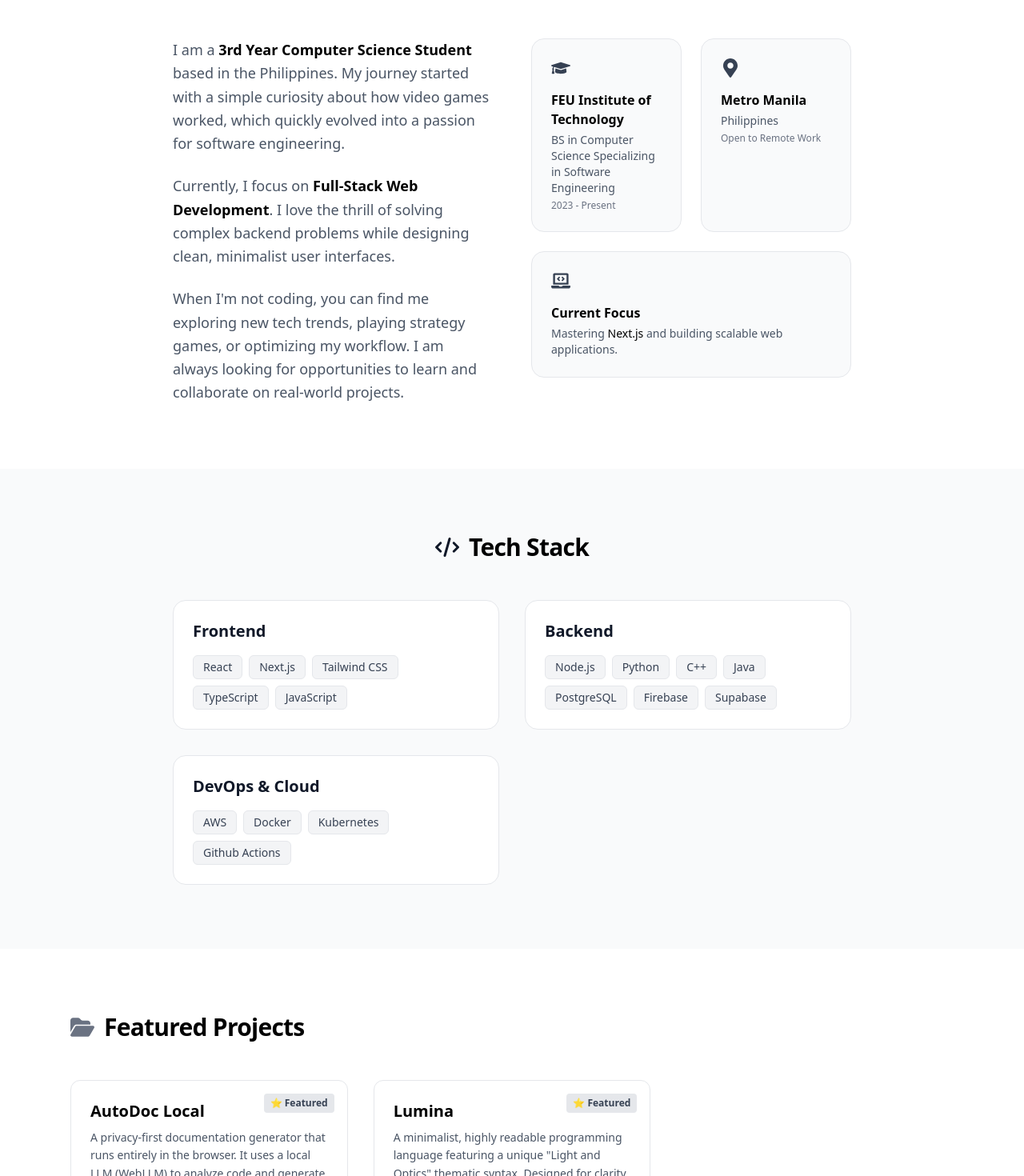
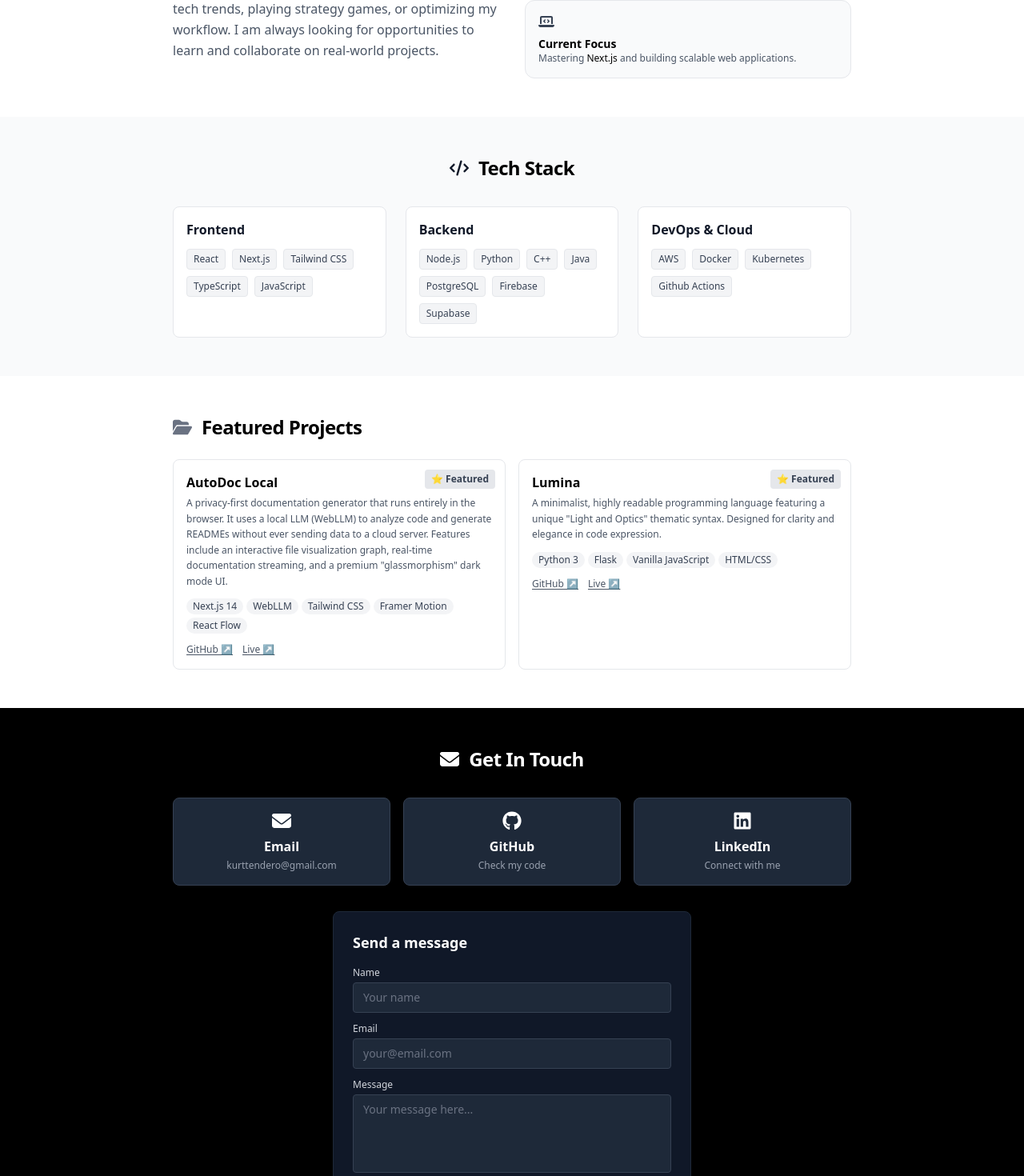
Before and after one commit to Kurt0913/kurt-portfolio, a Next.js app: page / in a window 1280 px wide. Shown: the part 996-2466 px from the top of the page at 80% size. Built offline with nearby package versions, Linux system fonts and the light colour scheme.

Commit message:
Make portfolio compact and HR-friendly, fix light theme persistence

```diff
--- a/src/app/components/About.jsx
+++ b/src/app/components/About.jsx
@@ -1,11 +1,11 @@
 'use client';
 import React from 'react';
 import { motion } from 'framer-motion';
-import { FaGraduationCap, FaMapMarkerAlt, FaCode, FaLaptopCode } from "react-icons/fa";
+import { FaUser, FaGraduationCap, FaMarker, FaLaptopCode } from "react-icons/fa6";
 
 const About = () => {
   return (
-    <section id="about" className="py-20 bg-white dark:bg-black transition-colors duration-300">
+    <section id="about" className="py-12 bg-white dark:bg-black transition-colors duration-300">
       <div className="max-w-4xl mx-auto px-6">
 
         {/* Section Title */}
@@ -13,13 +13,13 @@ const About = () => {
           initial={{ opacity: 0, y: 20 }}
           whileInView={{ opacity: 1, y: 0 }}
           viewport={{ once: true }}
-          className="text-3xl font-bold tracking-tight text-black dark:text-white mb-12 flex items-center gap-3"
+          className="text-2xl font-bold tracking-tight text-black dark:text-white mb-6 flex items-center gap-3"
         >
           <FaUser className="text-gray-500" />
           About
         </motion.h2>
 
-        <div className="grid grid-cols-1 md:grid-cols-2 gap-12 items-start">
+        <div className="grid grid-cols-1 md:grid-cols-2 gap-8 items-start">
 
           {/* LEFT COLUMN: The Biography */}
           <motion.div
@@ -27,7 +27,7 @@ const About = () => {
             whileInView={{ opacity: 1, x: 0 }}
             viewport={{ once: true }}
             transition={{ delay: 0.2 }}
-            className="space-y-6 text-lg leading-relaxed text-gray-600 dark:text-gray-400"
+            className="space-y-4 text-base leading-relaxed text-gray-600 dark:text-gray-400"
           >
             <p>
               I am a <strong className="text-black dark:text-white">3rd Year Computer Science Student</strong> based in the Philippines. My journey started with a simple curiosity about how video games worked, which quickly evolved into a passion for software engineering.
@@ -41,7 +41,7 @@ const About = () => {
           </motion.div>
 
           {/* RIGHT COLUMN: The "Quick Stats" Grid */}
-          <div className="grid grid-cols-1 sm:grid-cols-2 gap-6">
+          <div className="grid grid-cols-1 gap-4">
 
             {/* Card 1: Education */}
             <motion.div
@@ -49,12 +49,12 @@ const About = () => {
               whileInView={{ opacity: 1, y: 0 }}
               viewport={{ once: true }}
               transition={{ delay: 0.3 }}
-              className="p-6 bg-gray-50 dark:bg-gray-900 rounded-2xl border border-gray-200 dark:border-gray-800"
+              className="p-4 bg-gray-50 dark:bg-gray-900 rounded-xl border border-gray-200 dark:border-gray-800"
             >
-              <FaGraduationCap className="text-2xl text-gray-700 dark:text-gray-300 mb-4" />
-              <h3 className="font-bold text-black dark:text-white mb-1">FEU Institute of Technology</h3>
-              <p className="text-sm text-gray-600 dark:text-gray-400">BS in Computer Science Specializing in Software Engineering</p>
-              <p className="text-xs text-gray-500 mt-1">2023 - Present</p>
+              <FaGraduationCap className="text-xl text-gray-700 dark:text-gray-300 mb-2" />
+              <h3 className="font-bold text-black dark:text-white text-sm">FEU Institute of Technology</h3>
+              <p className="text-xs text-gray-600 dark:text-gray-400">BS in Computer Science</p>
+              <p className="text-xs text-gray-500 mt-1">2021 - Present</p>
             </motion.div>
 
             {/* Card 2: Location */}
@@ -63,11 +63,11 @@ const About = () => {
               whileInView={{ opacity: 1, y: 0 }}
               viewport={{ once: true }}
               transition={{ delay: 0.4 }}
-              className="p-6 bg-gray-50 dark:bg-gray-900 rounded-2xl border border-gray-200 dark:border-gray-800"
+              className="p-4 bg-gray-50 dark:bg-gray-900 rounded-xl border border-gray-200 dark:border-gray-800"
             >
-              <FaMapMarkerAlt className="text-2xl text-gray-700 dark:text-gray-300 mb-4" />
-              <h3 className="font-bold text-black dark:text-white mb-1">Metro Manila</h3>
-              <p className="text-sm text-gray-600 dark:text-gray-400">Philippines</p>
+              <FaMarker className="text-xl text-gray-700 dark:text-gray-300 mb-2" />
+              <h3 className="font-bold text-black dark:text-white text-sm">Metro Manila</h3>
+              <p className="text-xs text-gray-600 dark:text-gray-400">Philippines</p>
               <p className="text-xs text-gray-500 mt-1">Open to Remote Work</p>
             </motion.div>
 
@@ -77,11 +77,11 @@ const About = () => {
               whileInView={{ opacity: 1, y: 0 }}
               viewport={{ once: true }}
               transition={{ delay: 0.5 }}
-              className="p-6 bg-gray-50 dark:bg-gray-900 rounded-2xl border border-gray-200 dark:border-gray-800 col-span-1 sm:col-span-2"
+              className="p-4 bg-gray-50 dark:bg-gray-900 rounded-xl border border-gray-200 dark:border-gray-800"
             >
-              <FaLaptopCode className="text-2xl text-gray-700 dark:text-gray-300 mb-4" />
-              <h3 className="font-bold text-black dark:text-white mb-1">Current Focus</h3>
-              <p className="text-sm text-gray-600 dark:text-gray-400">
+              <FaLaptopCode className="text-xl text-gray-700 dark:text-gray-300 mb-2" />
+              <h3 className="font-bold text-black dark:text-white text-sm">Current Focus</h3>
+              <p className="text-xs text-gray-600 dark:text-gray-400">
                 Mastering <span className="font-medium text-black dark:text-white">Next.js</span> and building scalable web applications.
               </p>
             </motion.div>
@@ -95,7 +95,4 @@ const About = () => {
   );
 };
 
-// Make sure to import FaUser since we used it in the title!
-import { FaUser } from "react-icons/fa";
-
 export default About;
--- a/src/app/components/Contact.jsx
+++ b/src/app/components/Contact.jsx
@@ -22,29 +22,29 @@ const Contact = () => {
   };
 
   return (
-    <section id="contact" className="py-20 bg-black dark:bg-gray-950 transition-colors duration-300">
+    <section id="contact" className="py-12 bg-black dark:bg-gray-950 transition-colors duration-300">
       <div className="max-w-4xl mx-auto px-6">
 
         <motion.h2
           initial={{ opacity: 0, y: 20 }}
           whileInView={{ opacity: 1, y: 0 }}
           viewport={{ once: true }}
-          className="text-3xl font-bold tracking-tight text-white mb-12 flex items-center gap-3 justify-center"
+          className="text-2xl font-bold tracking-tight text-white mb-8 flex items-center gap-3 justify-center"
         >
           <FaEnvelope className="text-white" />
           Get In Touch
         </motion.h2>
 
-        <div className="grid grid-cols-1 md:grid-cols-3 gap-8 mb-12">
+        <div className="grid grid-cols-1 md:grid-cols-3 gap-4 mb-8">
 
           {/* Email Card */}
           <a
             href="mailto:kurttendero@gmail.com"
-            className="p-6 bg-gray-800 border border-gray-700 rounded-2xl hover:border-gray-600 transition text-center cursor-pointer"
+            className="p-4 bg-gray-800 border border-gray-700 rounded-lg hover:border-gray-600 transition text-center cursor-pointer"
           >
-            <FaEnvelope className="text-3xl text-white mb-4 mx-auto" />
-            <h3 className="text-xl font-semibold text-white mb-2">Email</h3>
-            <p className="text-gray-400 text-sm">kurttendero@gmail.com</p>
+            <FaEnvelope className="text-2xl text-white mb-2 mx-auto" />
+            <h3 className="text-base font-semibold text-white mb-1">Email</h3>
+            <p className="text-gray-400 text-xs">kurttendero@gmail.com</p>
           </a>
 
           {/* GitHub Card */}
@@ -52,11 +52,11 @@ const Contact = () => {
             href="https://github.com/Kurt0913"
             target="_blank"
             rel="noreferrer"
-            className="p-6 bg-gray-800 border border-gray-700 rounded-2xl hover:border-gray-600 transition text-center cursor-pointer"
+            className="p-4 bg-gray-800 border border-gray-700 rounded-lg hover:border-gray-600 transition text-center cursor-pointer"
           >
-            <FaGithub className="text-3xl text-white mb-4 mx-auto" />
-            <h3 className="text-xl font-semibold text-white mb-2">GitHub</h3>
-            <p className="text-gray-400 text-sm">Check my code</p>
+            <FaGithub className="text-2xl text-white mb-2 mx-auto" />
+            <h3 className="text-base font-semibold text-white mb-1">GitHub</h3>
+            <p className="text-gray-400 text-xs">Check my code</p>
           </a>
 
           {/* LinkedIn Card */}
@@ -64,11 +64,11 @@ const Contact = () => {
             href="https://linkedin.com/in/kurt-tendero"
             target="_blank"
             rel="noreferrer"
-            className="p-6 bg-gray-800 border border-gray-700 rounded-2xl hover:border-gray-600 transition text-center cursor-pointer"
+            className="p-4 bg-gray-800 border border-gray-700 rounded-lg hover:border-gray-600 transition text-center cursor-pointer"
           >
-            <FaLinkedin className="text-3xl text-white mb-4 mx-auto" />
-            <h3 className="text-xl font-semibold text-white mb-2">LinkedIn</h3>
-            <p className="text-gray-400 text-sm">Connect with me</p>
+            <FaLinkedin className="text-2xl text-white mb-2 mx-auto" />
+            <h3 className="text-base font-semibold text-white mb-1">LinkedIn</h3>
+            <p className="text-gray-400 text-xs">Connect with me</p>
           </a>
 
         </div>
@@ -78,56 +78,56 @@ const Contact = () => {
           initial={{ opacity: 0, y: 20 }}
           whileInView={{ opacity: 1, y: 0 }}
           viewport={{ once: true }}
-          className="bg-gray-900 border border-gray-800 rounded-2xl p-8 max-w-2xl mx-auto"
+          className="bg-gray-900 border border-gray-800 rounded-lg p-6 max-w-md mx-auto"
         >
-          <h3 className="text-2xl font-semibold text-white mb-6">Send me a message</h3>
+          <h3 className="text-lg font-semibold text-white mb-4">Send a message</h3>
 
-          <form onSubmit={handleSubmit} className="space-y-4">
+          <form onSubmit={handleSubmit} className="space-y-3">
 
             <div>
-              <label className="block text-sm font-medium text-gray-300 mb-2">Name</label>
+              <label className="block text-xs font-medium text-gray-300 mb-1">Name</label>
               <input
                 type="text"
                 name="name"
                 value={formData.name}
                 onChange={handleChange}
                 required
-                className="w-full px-4 py-2 bg-gray-800 border border-gray-700 rounded-lg text-white placeholder-gray-500 focus:outline-none focus:border-blue-500 transition-colors"
+                className="w-full px-3 py-2 bg-gray-800 border border-gray-700 rounded text-white placeholder-gray-500 text-sm focus:outline-none focus:border-gray-600 transition-colors"
                 placeholder="Your name"
               />
             </div>
 
             <div>
-              <label className="block text-sm font-medium text-gray-300 mb-2">Email</label>
+              <label className="block text-xs font-medium text-gray-300 mb-1">Email</label>
               <input
                 type="email"
                 name="email"
                 value={formData.email}
                 onChange={handleChange}
                 required
-                className="w-full px-4 py-2 bg-gray-800 border border-gray-700 rounded-lg text-white placeholder-gray-500 focus:outline-none focus:border-blue-500 transition-colors"
+                className="w-full px-3 py-2 bg-gray-800 border border-gray-700 rounded text-white placeholder-gray-500 text-sm focus:outline-none focus:border-gray-600 transition-colors"
                 placeholder="your@email.com"
               />
             </div>
 
             <div>
-              <label className="block text-sm font-medium text-gray-300 mb-2">Message</label>
+              <label className="block text-xs font-medium text-gray-300 mb-1">Message</label>
               <textarea
                 name="message"
                 value={formData.message}
                 onChange={handleChange}
                 required
-                rows="5"
-                className="w-full px-4 py-2 bg-gray-800 border border-gray-700 rounded-lg text-white placeholder-gray-500 focus:outline-none focus:border-blue-500 transition-colors resize-none"
+                rows="4"
+                className="w-full px-3 py-2 bg-gray-800 border border-gray-700 rounded text-white placeholder-gray-500 text-sm focus:outline-none focus:border-gray-600 transition-colors resize-none"
                 placeholder="Your message here..."
               ></textarea>
             </div>
 
             <button
               type="submit"
-              className="w-full py-3 bg-white text-black font-semibold rounded-lg hover:bg-gray-100 transition"
+              className="w-full py-2 bg-white text-black font-semibold rounded text-sm hover:bg-gray-100 transition"
             >
-              {submitted ? '✓ Message sent!' : 'Send Message'}
+              {submitted ? '✓ Sent!' : 'Send Message'}
             </button>
 
           </form>
--- a/src/app/components/Projects.jsx
+++ b/src/app/components/Projects.jsx
@@ -25,20 +25,20 @@ const projects = [
 
 const Projects = () => {
   return (
-    <section id="projects" className="py-20 bg-white dark:bg-black transition-colors duration-300">
-      <div className="max-w-6xl mx-auto px-6">
+    <section id="projects" className="py-12 bg-white dark:bg-black transition-colors duration-300">
+      <div className="max-w-4xl mx-auto px-6">
 
         <motion.h2
           initial={{ opacity: 0, y: 20 }}
           whileInView={{ opacity: 1, y: 0 }}
           viewport={{ once: true }}
-          className="text-3xl font-bold tracking-tight text-black dark:text-white mb-12 flex items-center gap-3"
+          className="text-2xl font-bold tracking-tight text-black dark:text-white mb-6 flex items-center gap-3"
         >
           <FaFolderOpen className="text-gray-500" /> {/* The Icon */}
           Featured Projects
         </motion.h2>
 
-        <div className="grid grid-cols-1 md:grid-cols-2 lg:grid-cols-3 gap-8">
+        <div className="grid grid-cols-1 md:grid-cols-2 gap-4">
           {projects.map((project, index) => (
             <motion.div
               key={index}
@@ -47,41 +47,41 @@ const Projects = () => {
               viewport={{ once: true }}
               transition={{ delay: index * 0.1 }}
               // Card Styling
-              className="group relative border border-gray-200 dark:border-gray-800 rounded-xl p-6 hover:border-gray-400 dark:hover:border-gray-600 transition-colors bg-white dark:bg-gray-900"
+              className="group relative border border-gray-200 dark:border-gray-800 rounded-lg p-4 hover:border-gray-400 dark:hover:border-gray-600 transition-colors bg-white dark:bg-gray-900"
             >
               {project.featured && (
-                <div className="absolute top-4 right-4 px-2 py-1 bg-gray-200 dark:bg-gray-800 text-gray-700 dark:text-gray-300 text-xs font-semibold rounded">
+                <div className="absolute top-3 right-3 px-2 py-1 bg-gray-200 dark:bg-gray-800 text-gray-700 dark:text-gray-300 text-xs font-semibold rounded">
                   ⭐ Featured
                 </div>
               )}
 
-              <h3 className="text-xl font-semibold text-black dark:text-white mb-2 pr-20">
+              <h3 className="text-base font-semibold text-black dark:text-white mb-1 pr-20">
                 {project.title}
               </h3>
 
-              <p className="text-gray-600 dark:text-gray-400 mb-6 text-sm leading-relaxed">
+              <p className="text-gray-600 dark:text-gray-400 mb-3 text-xs leading-relaxed">
                 {project.description}
               </p>
 
               {/* Tech Stack Tags */}
-              <div className="flex flex-wrap gap-2 mb-6">
+              <div className="flex flex-wrap gap-1 mb-3">
                 {project.tech.map((tech, i) => (
                   <span
                     key={i}
-                    className="text-xs font-medium px-2.5 py-1 rounded-full bg-gray-100 dark:bg-gray-800 text-gray-700 dark:text-gray-300"
+                    className="text-xs font-medium px-2 py-0.5 rounded-full bg-gray-100 dark:bg-gray-800 text-gray-700 dark:text-gray-300"
                   >
                     {tech}
                   </span>
                 ))}
               </div>
 
-              <div className="flex gap-4">
+              <div className="flex gap-3 text-xs">
                 {/* Links: Monochrome Underline Style */}
-                <Link href={project.github} className="text-sm font-medium text-gray-600 dark:text-gray-400 hover:text-black dark:hover:text-white underline underline-offset-4 decoration-gray-300 transition-colors">
+                <Link href={project.github} className="text-gray-600 dark:text-gray-400 hover:text-black dark:hover:text-white underline underline-offset-2 transition-colors">
                   GitHub ↗
                 </Link>
-                <Link href={project.link} className="text-sm font-medium text-gray-600 dark:text-gray-400 hover:text-black dark:hover:text-white underline underline-offset-4 decoration-gray-300 transition-colors">
-                  Live Demo ↗
+                <Link href={project.link} className="text-gray-600 dark:text-gray-400 hover:text-black dark:hover:text-white underline underline-offset-2 transition-colors">
+                  Live ↗
                 </Link>
               </div>
 
--- a/src/app/components/Skills.jsx
+++ b/src/app/components/Skills.jsx
@@ -12,22 +12,21 @@ const skills = [
 const Skills = () => {
   return (
     // FIXED: Added id="skills" so the Navbar link works
-    <section id="skills" className="py-20 bg-gray-50 dark:bg-gray-900 transition-colors duration-300">
+    <section id="skills" className="py-12 bg-gray-50 dark:bg-gray-900 transition-colors duration-300">
 
-      {/* FIXED: Changed max-w-6xl to max-w-4xl for better indentation */}
       <div className="max-w-4xl mx-auto px-6">
 
         <motion.h2
           initial={{ opacity: 0, y: 20 }}
           whileInView={{ opacity: 1, y: 0 }}
           viewport={{ once: true }}
-          className="text-3xl font-bold tracking-tight text-center mb-12 text-black dark:text-white flex justify-center items-center gap-3"
+          className="text-2xl font-bold tracking-tight text-center mb-8 text-black dark:text-white flex justify-center items-center gap-3"
         >
           <FaCode className="text-gray-900 dark:text-white" />
           Tech Stack
         </motion.h2>
 
-        <div className="grid grid-cols-1 md:grid-cols-2 gap-8"> {/* Changed to 2 columns for cleaner look */}
+        <div className="grid grid-cols-1 md:grid-cols-3 gap-6">
           {skills.map((skillGroup, index) => (
             <motion.div
               key={index}
@@ -35,9 +34,9 @@ const Skills = () => {
               whileInView={{ opacity: 1, y: 0 }}
               viewport={{ once: true }}
               transition={{ delay: index * 0.1 }}
-              className="bg-white dark:bg-black p-6 rounded-2xl border border-gray-200 dark:border-gray-800"
+              className="bg-white dark:bg-black p-4 rounded-lg border border-gray-200 dark:border-gray-800"
             >
-              <h3 className="text-xl font-semibold text-gray-900 dark:text-white mb-4">
+              <h3 className="text-base font-semibold text-gray-900 dark:text-white mb-3">
                 {skillGroup.category}
               </h3>
 
@@ -45,7 +44,7 @@ const Skills = () => {
                 {skillGroup.items.map((item, idx) => (
                   <span
                     key={idx}
-                    className="px-3 py-1 text-sm font-medium text-gray-700 bg-gray-100 rounded-md border border-gray-200 dark:bg-gray-900 dark:text-gray-300 dark:border-gray-700"
+                    className="px-2 py-1 text-xs font-medium text-gray-700 bg-gray-100 rounded border border-gray-200 dark:bg-gray-900 dark:text-gray-300 dark:border-gray-700"
                   >
                     {item}
                   </span>
--- a/src/app/page.js
+++ b/src/app/page.js
@@ -9,9 +9,9 @@ import { ThemeToggle } from "./components/ThemeToggle";
 
 export default function Home() {
   return (
-    <main className="bg-white dark:bg-black min-h-screen flex flex-col pt-20">
+    <main className="bg-white dark:bg-black min-h-screen flex flex-col">
       <Navbar />
-      <div className="fixed top-6 right-6 z-50">
+      <div className="fixed top-4 right-6 z-50">
         <ThemeToggle />
       </div>
       <Hero />
--- a/src/app/providers.jsx
+++ b/src/app/providers.jsx
@@ -4,7 +4,7 @@ import { ThemeProvider } from 'next-themes';
 
 export function Providers({ children }) {
   return (
-    <ThemeProvider attribute="class" defaultTheme="system" enableSystem disableTransitionOnChange>
+    <ThemeProvider attribute="class" defaultTheme="light" enableSystem={false} storageKey="portfolio-theme">
       {children}
     </ThemeProvider>
   );
```
Also changed, not shown: src/app/components/Hero.jsx (+5 -7 lines).
